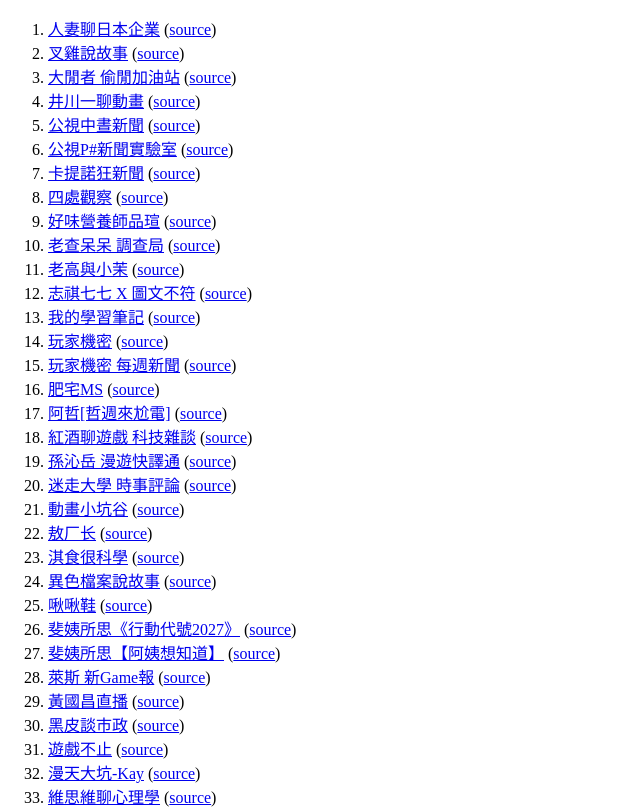
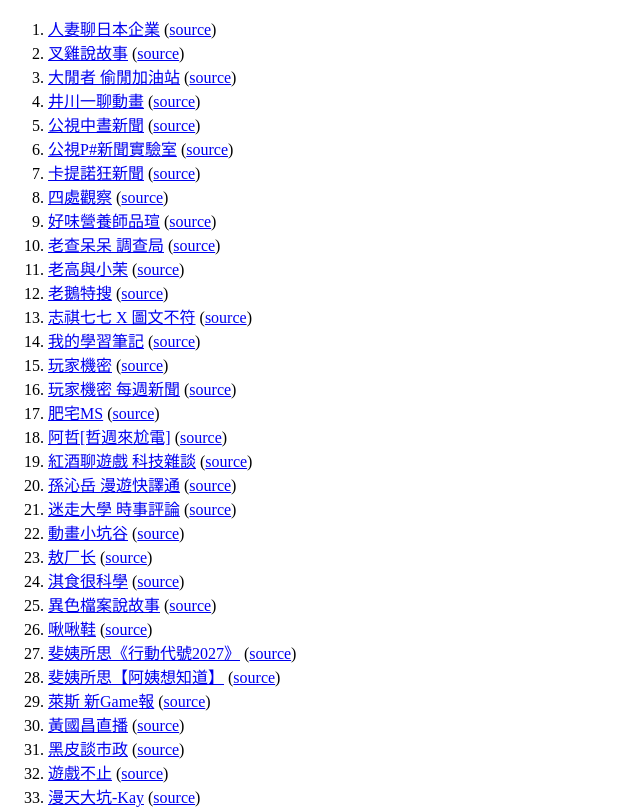
Before and after one commit to democwise2016/action-UT-Podcast, a plain HTML site: page index.html in a window 1280 px wide. Shown: the top 809 px of the page, without its empty margins (0-640 px from the left). Drawn offline with Linux system fonts and the light colour scheme.

Commit message:
Deploying to gh-pages from @ democwise2016/action-UT-Podcast@1e3111ced82b74fec860464268d41b7efaa2e56f 🚀

```diff
--- a/index.html
+++ b/index.html
@@ -49,6 +49,10 @@
 <li>
       <a href="https://democwise2016.github.io/action-UT-Podcast/laogao-ch_UCMUnInmOkrWN4gof9KlhNmQ.rss" target="_blank">老高與小茉</a>
       (<a href="https://www.youtube.com/channel/UCMUnInmOkrWN4gof9KlhNmQ" target="_blank">source</a>)
+    </li>
+<li>
+      <a href="https://democwise2016.github.io/action-UT-Podcast/omgoosetw-news-ch_UC_iwP8I13JnL54BypRCzldw.rss" target="_blank">老鵝特搜</a>
+      (<a href="https://www.youtube.com/channel/UC_iwP8I13JnL54BypRCzldw" target="_blank">source</a>)
     </li>
 <li>
       <a href="https://democwise2016.github.io/action-UT-Podcast/shasha77-ch_UCiWXd0nmBjlKROwzMyPV-Nw.rss" target="_blank">志祺七七 X 圖文不符</a>
```
Also changed, not shown: 4 other files.
